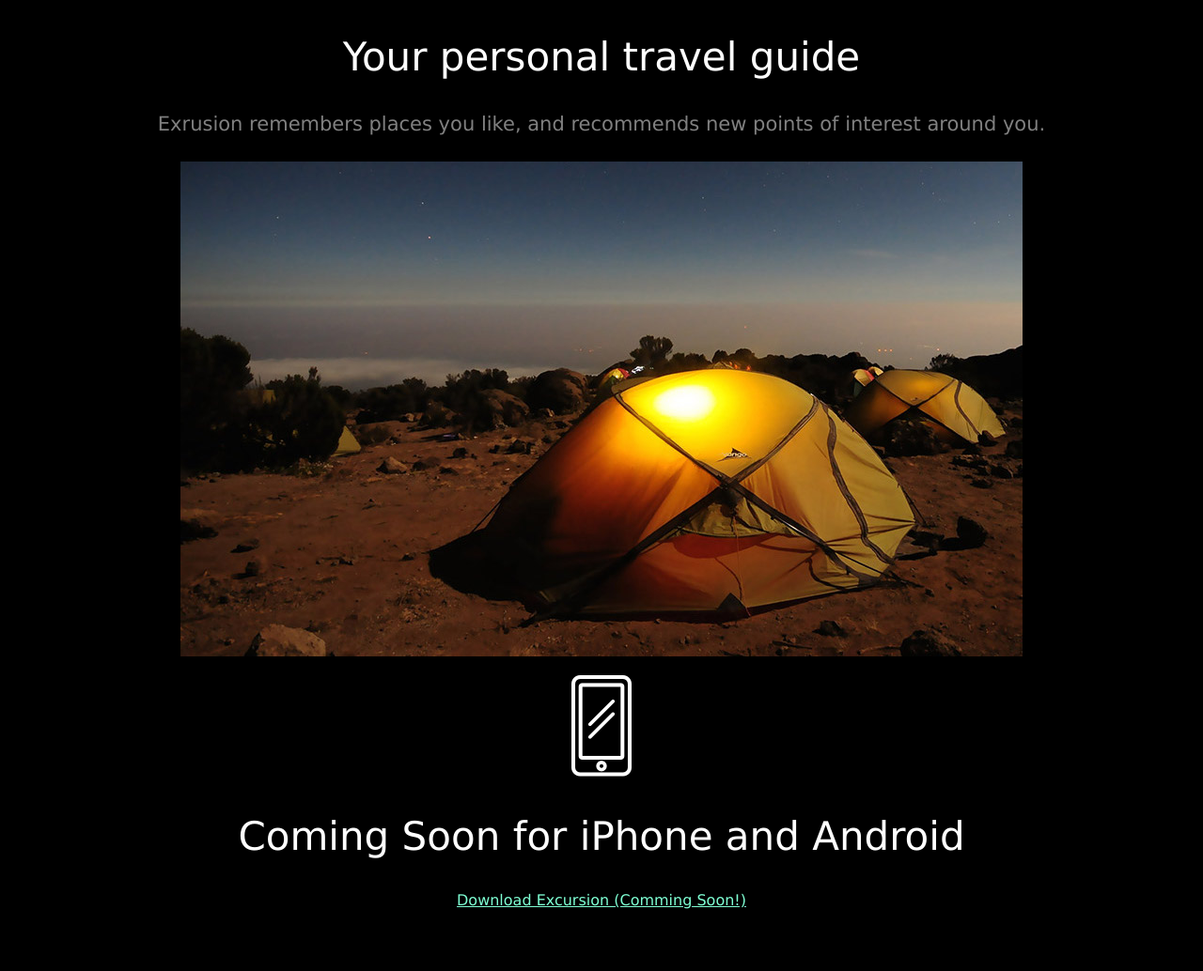
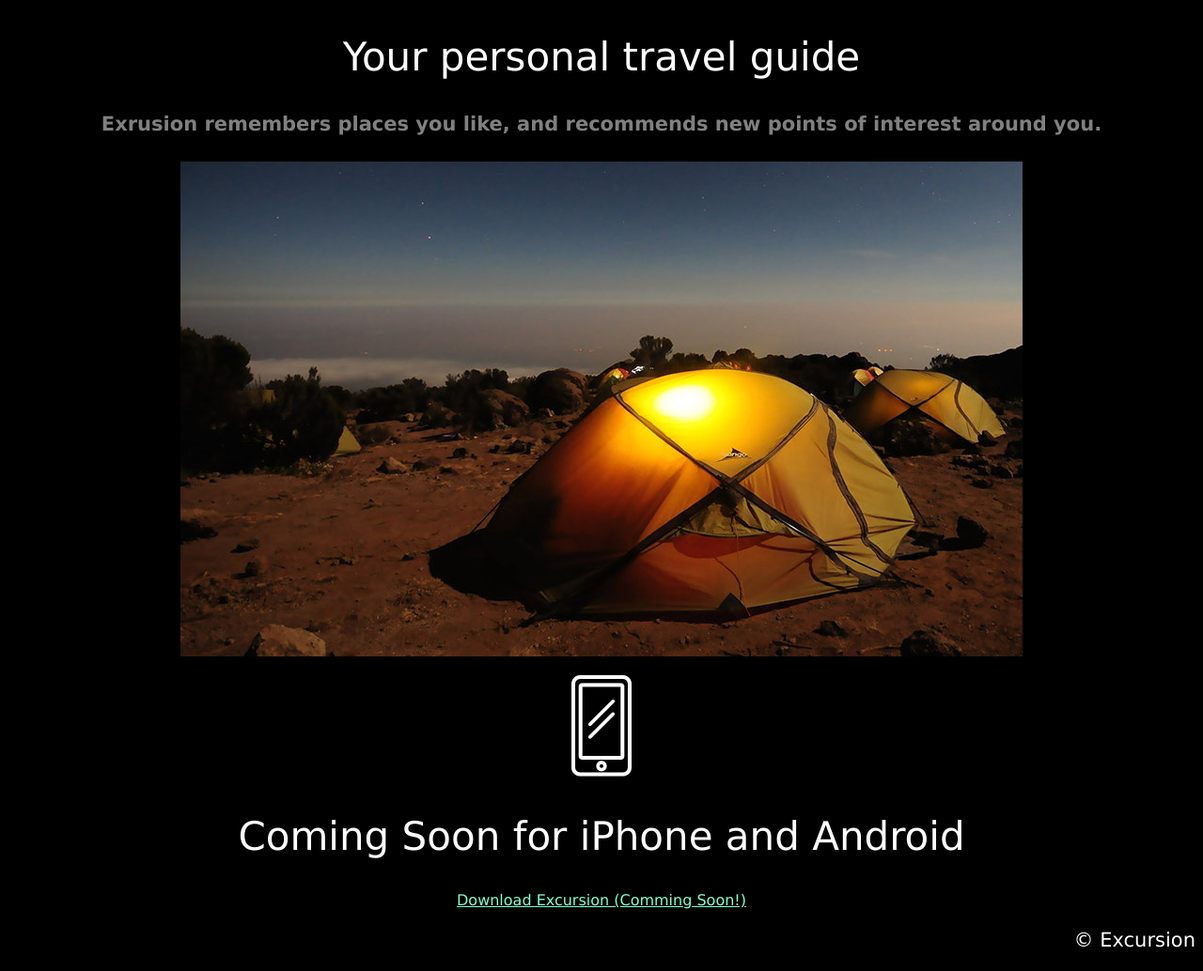
Before and after one commit to RafaelOsher/excursion, a plain HTML site: page index.html in a window 1280 px wide. Shown: the part 313-1347 px from the top of the page at 94% size. Before the commit the page ends 1297 px from the top, so only its background shows below. Drawn offline with Linux system fonts and the light colour scheme.

Commit message:
Final push

```diff
--- a/index.html
+++ b/index.html
@@ -19,5 +19,6 @@
     <p><img src="resources/images/phone.png"></p>
     <h2 class="header--secondary">Coming Soon for iPhone and Android</h2>
     <p><a class="link--cta" href="#">Download Excursion (Comming Soon!)</a></p>
+    <p class="footer--copyright">© Excursion</p>
 </body>
 </html>
--- a/resources/css/style.css
+++ b/resources/css/style.css
@@ -5,28 +5,30 @@ body {
 }
 
 /* HEADINGS */
-
 .header--main {
     font-weight: normal;
     font-size: 50px;
     color: white;
 }
-
 .header--secondary {
     color: white;
     font-weight: 300;
     font-size: 42px;
 }
-
 .header--sub-header {
     color: grey;
-    font-weight: normal;
     font-size: 21px;
 }
 
 /* LINKS */
-
 .link--cta {
     font-size: 16px;
     color: aquamarine;
 }
+
+/* LINKS */
+.footer--copyright {
+    color: white;
+    font-size: 21px;
+    text-align: right;
+}
```
